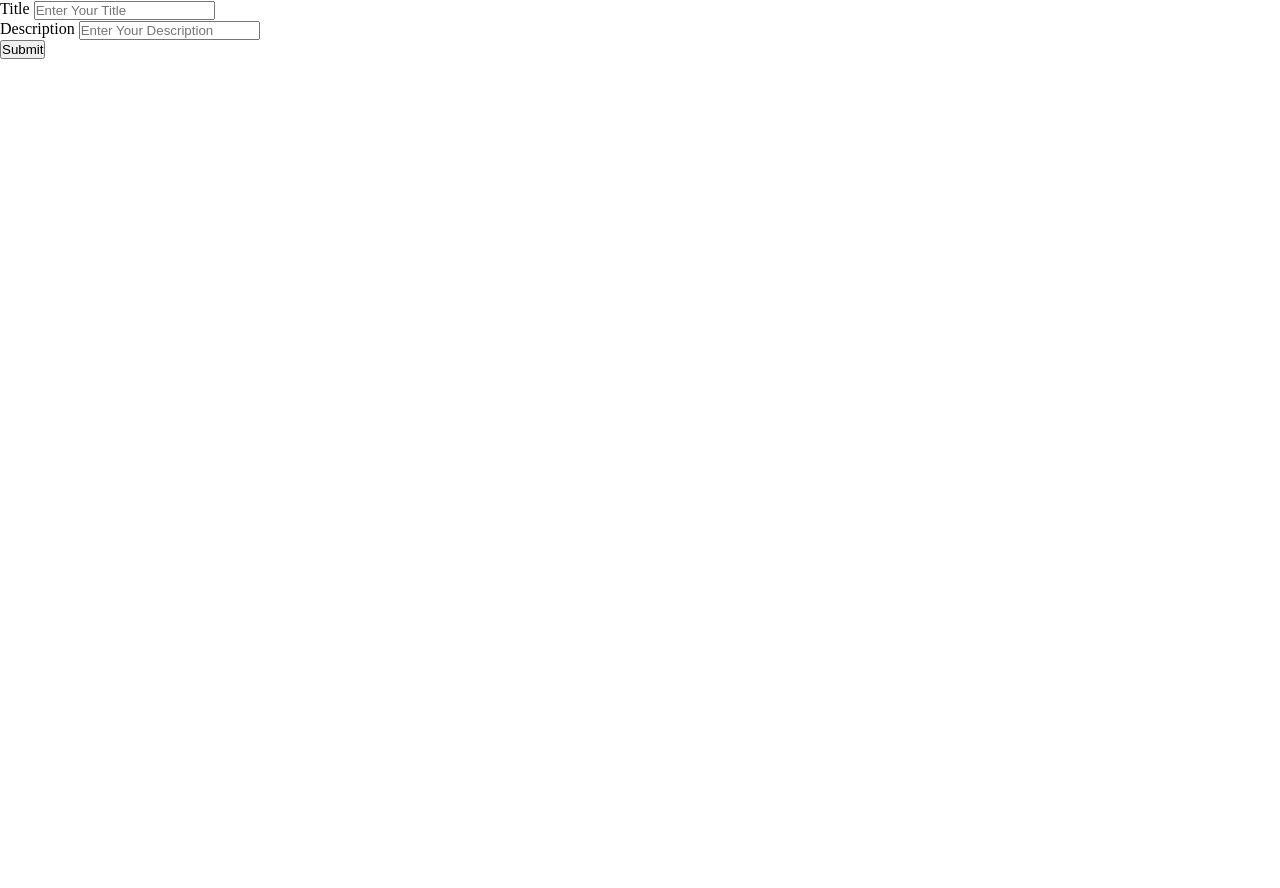
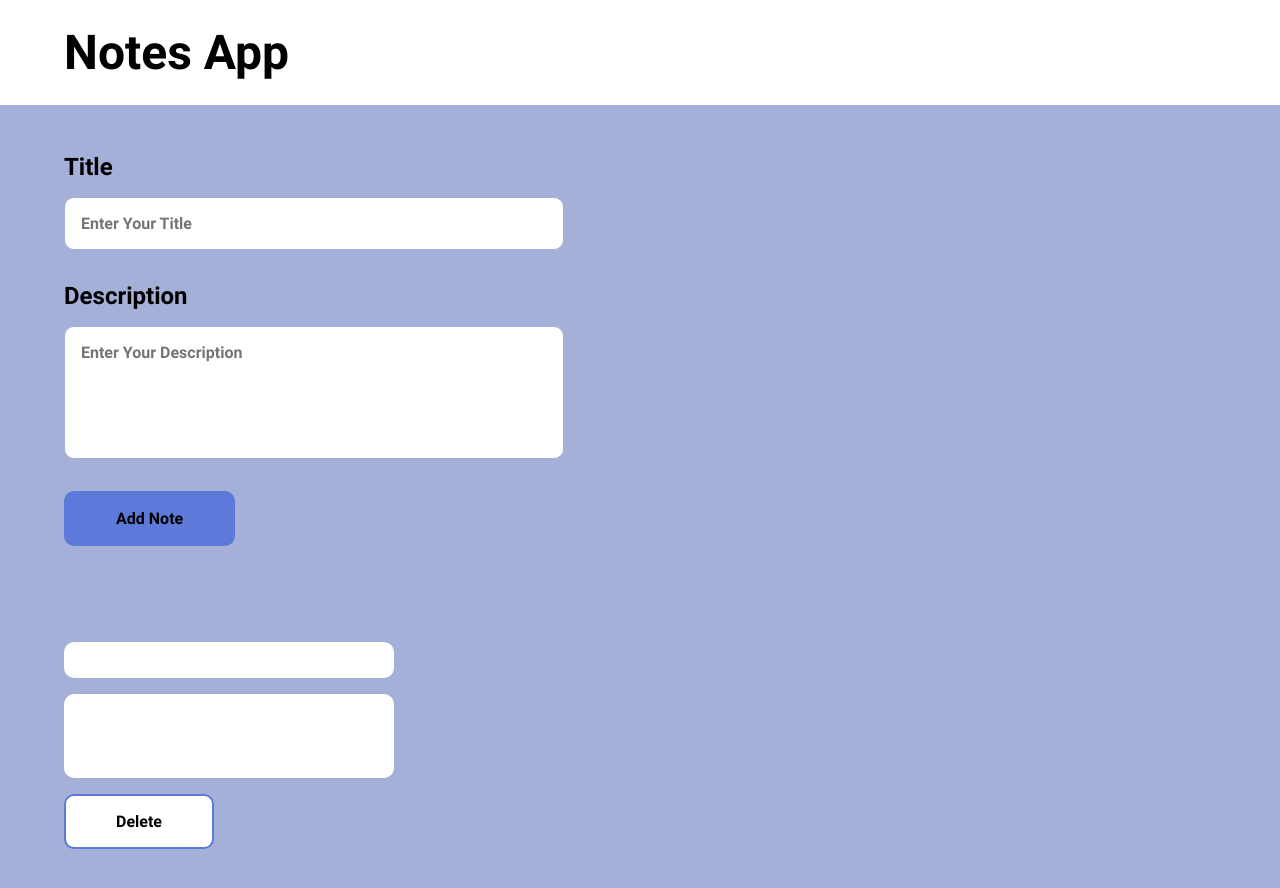
Before and after one commit to sandraNimeshajm/notes-app, a website built with webpack: page index.html in a window 1280 px wide. Before the commit the page ends 800 px from the top, so only its background shows below. Built offline with nearby package versions, Linux system fonts and the light colour scheme.

Commit message:
styles added

```diff
--- a/index.html
+++ b/index.html
@@ -8,11 +8,16 @@
     <link rel="stylesheet" href="./dist/style.css" />
   </head>
   <body>
+    <header class="header">
+      <div class="header__wrapper wrapper">
+        <div class="header__logo">Notes App</div>
+      </div>
+    </header>
     <section class="notes">
-      <div class="notes__wrapper">
+      <div class="notes__wrapper wrapper">
         <form class="notes__form">
           <div class="notes__form-wrapper">
-            <label for="title">Title</label>
+            <label class="notes__form-label" for="title">Title</label>
             <input
               type="text"
               class="notes__form-text | js-title"
@@ -22,20 +27,27 @@
             />
           </div>
           <div class="notes__form-wrapper">
-            <label for="description">Description</label>
+            <label class="notes__form-label" for="description"
+              >Description</label
+            >
             <input
               type="text"
-              class="notes__form-text | js-description"
+              class="notes__form-text notes__form-text-description | js-description"
               placeholder="Enter Your Description"
               autocomplete="off"
               name="title"
             />
           </div>
-          <button class="form__btn | js-submit">Submit</button>
+          <button class="btn form__btn | js-submit">Add Note</button>
         </form>
-        <ul class="notes__items | js-notes"></ul>
+        <ul class="notes__items | js-notes">
+          <h3 class="notes__item-title"></h3>
+          <p class="notes__item-description"></p>
+          <button class="btn notes__item-btn | js-delete">Delete</button>
+        </ul>
       </div>
     </section>
+
     <script src="./dist/main.js"></script>
   </body>
 </html>
--- a/src/scss/base/base.scss
+++ b/src/scss/base/base.scss
@@ -1,36 +1,23 @@
-.container {
-  max-width: 1430px;
-  margin: 0 auto;
+.wrapper {
+  max-width: 1640px;
+  width: 100%;
+  padding: 0 100px;
+
   @include mq(1530) {
     max-width: 100%;
-    padding: 0 50px;
+    padding: 0 64px;
   }
-  @include mq(767) {
-    padding: 0 20px;
+  @include mq(768) {
+    padding: 0 48px;
   }
 }
 
-.line-link {
-  position: relative;
-  &::after {
-    content: "";
-    position: absolute;
-    width: 100%;
-    background: $black;
-    border-radius: 3px;
-    height: 4px;
-    bottom: -10px;
-    left: 0;
-    will-change: transform;
-    transform-origin: 100% 50%;
-    transform: scale3d(0, 1, 1);
-    transition: transform 0.3s cubic-bezier(0.2, 1, 0.8, 1);
-  }
-  @include hover {
-    &::after {
-      transform-origin: 0% 50%;
-      transform: scale3d(1, 1, 1);
-      transition-timing-function: cubic-bezier(0.7, 0, 0.2, 1);
-    }
-  }
+.btn {
+  @extend .roboto-16-normal;
+  background-color: transparent;
+  border: 2px solid transparent;
+  color: $black;
+  border-radius: 10px;
+  padding: 16px 50px;
+  transition: background-color 0.3s, border 0.3s, color 0.3s;
 }
--- a/src/scss/base/fonts.scss
+++ b/src/scss/base/fonts.scss
@@ -6,3 +6,45 @@
   font-style: normal;
   font-display: swap;
 }
+
+@font-face {
+  font-family: "Roboto";
+  src: url("../../src/fonts/Roboto-Medium.woff2") format("woff2"),
+    url("../../src/fonts/Roboto-Medium.woff") format("woff");
+  font-weight: normal;
+  font-style: normal;
+  font-display: swap;
+}
+
+@font-face {
+  font-family: "Roboto";
+  src: url("../../src/fonts/Roboto-Bold.woff2") format("woff2"),
+    url("../../src/fonts/Roboto-Bold.woff") format("woff");
+  font-weight: normal;
+  font-style: normal;
+  font-display: swap;
+}
+
+.roboto-16-normal {
+  font-family: "Roboto";
+  font-size: 16px;
+  font-weight: normal;
+}
+
+.roboto-20-normal {
+  font-family: "Roboto";
+  font-size: 20px;
+  font-weight: normal;
+}
+
+.roboto-24-normal {
+  font-family: "Roboto";
+  font-size: 24px;
+  font-weight: normal;
+}
+
+.roboto-48-bold {
+  font-family: "Roboto";
+  font-size: 48px;
+  font-weight: 700;
+}
--- a/src/scss/base/reset.scss
+++ b/src/scss/base/reset.scss
@@ -21,6 +21,11 @@ html {
   font-size: 100%;
   -webkit-text-size-adjust: 100%;
   -ms-text-size-adjust: 100%;
+}
+
+body {
+  @extend .roboto-16-normal;
+  background-color: $main;
 }
 
 a {
--- a/src/scss/base/variables.scss
+++ b/src/scss/base/variables.scss
@@ -1,5 +1,7 @@
 $white: #fff;
 $black: #000;
+$main: #a4b0d8;
+$purple: #5d79da;
 
 $bounce: cubic-bezier(0.17, 0.67, 0.3, 1.33);
 $Power1EaseOut: cubic-bezier(0.25, 0.46, 0.45, 0.94);
--- /dev/null
+++ b/src/scss/components/header.scss
@@ -0,0 +1,9 @@
+.header {
+  padding: 24px 0;
+  width: 100%;
+  background-color: $white;
+}
+
+.header__logo {
+  @extend .roboto-48-bold;
+}
--- a/src/scss/components/home.scss
+++ /dev/null
@@ -1,3 +0,0 @@
-.this {
-  display: block;
-}
--- /dev/null
+++ b/src/scss/components/notes.scss
@@ -0,0 +1,88 @@
+.notes {
+  margin: 48px 0;
+}
+
+.notes__form {
+  max-width: 500px;
+  width: 100%;
+  margin-bottom: 96px;
+}
+
+.notes__form-wrapper {
+  &:not(:last-child) {
+    margin-bottom: 32px;
+  }
+}
+
+.notes__form-label {
+  @extend .roboto-24-normal;
+  display: block;
+  margin-bottom: 16px;
+}
+
+.notes__form-text {
+  @extend .roboto-16-normal;
+  display: block;
+  max-width: 500px;
+  width: 100%;
+  padding: 16px;
+  background-color: $white;
+  border: 1px solid $main;
+  border-radius: 10px;
+}
+
+.notes__form-text-description {
+  padding: 16px 16px 96px;
+}
+
+.form__btn {
+  @extend .roboto-16-normal;
+  background-color: $purple;
+  border: 2px solid $purple;
+  color: $black;
+  border-radius: 10px;
+  padding: 16px 50px;
+
+  @include hover {
+    background-color: $white;
+    border: 2px solid $purple;
+    color: $purple;
+  }
+}
+
+.notes__items {
+  @extend .roboto-20-normal;
+  max-width: 330px;
+  width: 100%;
+}
+
+.js-note {
+  &:not(:last-child) {
+    margin-right: 16px;
+  }
+}
+
+.notes__item-title,
+.notes__item-description {
+  margin-bottom: 16px;
+  background-color: $white;
+  border: 2px solid $white;
+  border-radius: 10px;
+  padding: 16px;
+}
+
+.notes__item-description {
+  padding: 16px 16px 64px;
+}
+
+.notes__item-btn {
+  background-color: $white;
+  border: 2px solid $purple;
+  color: $black;
+
+  @include hover {
+    background-color: $purple;
+    border: 2px solid $purple;
+    color: $white;
+  }
+}
--- a/src/scss/style.scss
+++ b/src/scss/style.scss
@@ -7,4 +7,5 @@
 
 /* Components */
 
-@import "./components/home";
+@import "./components/header";
+@import "./components/notes";
```
Also changed, not shown: dist/57b8a81c7519e4d6b555.woff2 (added), dist/9fa4a8113c081e9b3138.woff (added), dist/b21da07c934a28b2fef3.woff2 (added), dist/e624b10d53c919bd7496.woff (added), dist/style.css, src/fonts/Roboto-Bold.woff (added), src/fonts/Roboto-Bold.woff2 (added), src/fonts/Roboto-Medium.woff (added), src/fonts/Roboto-Medium.woff2 (added).
